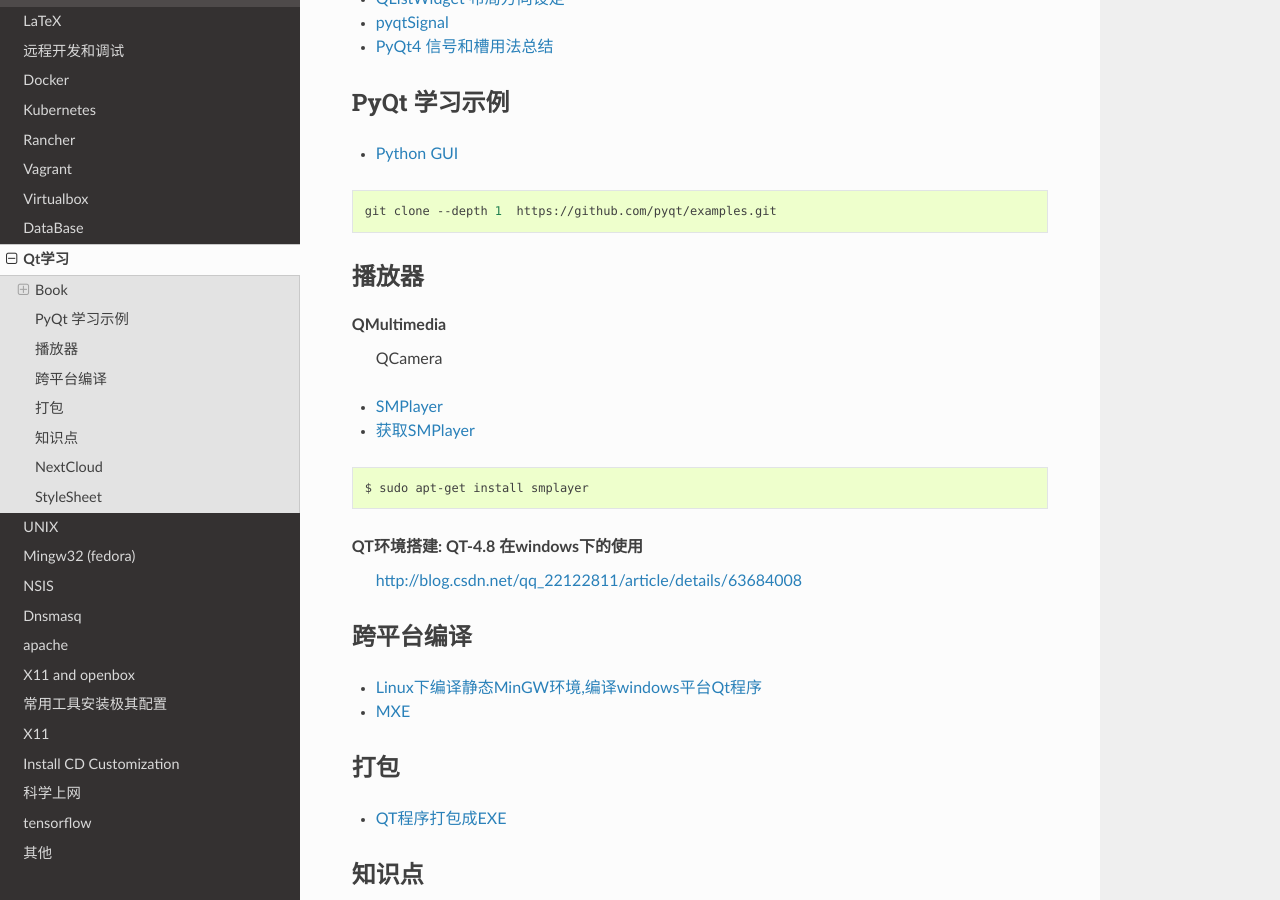
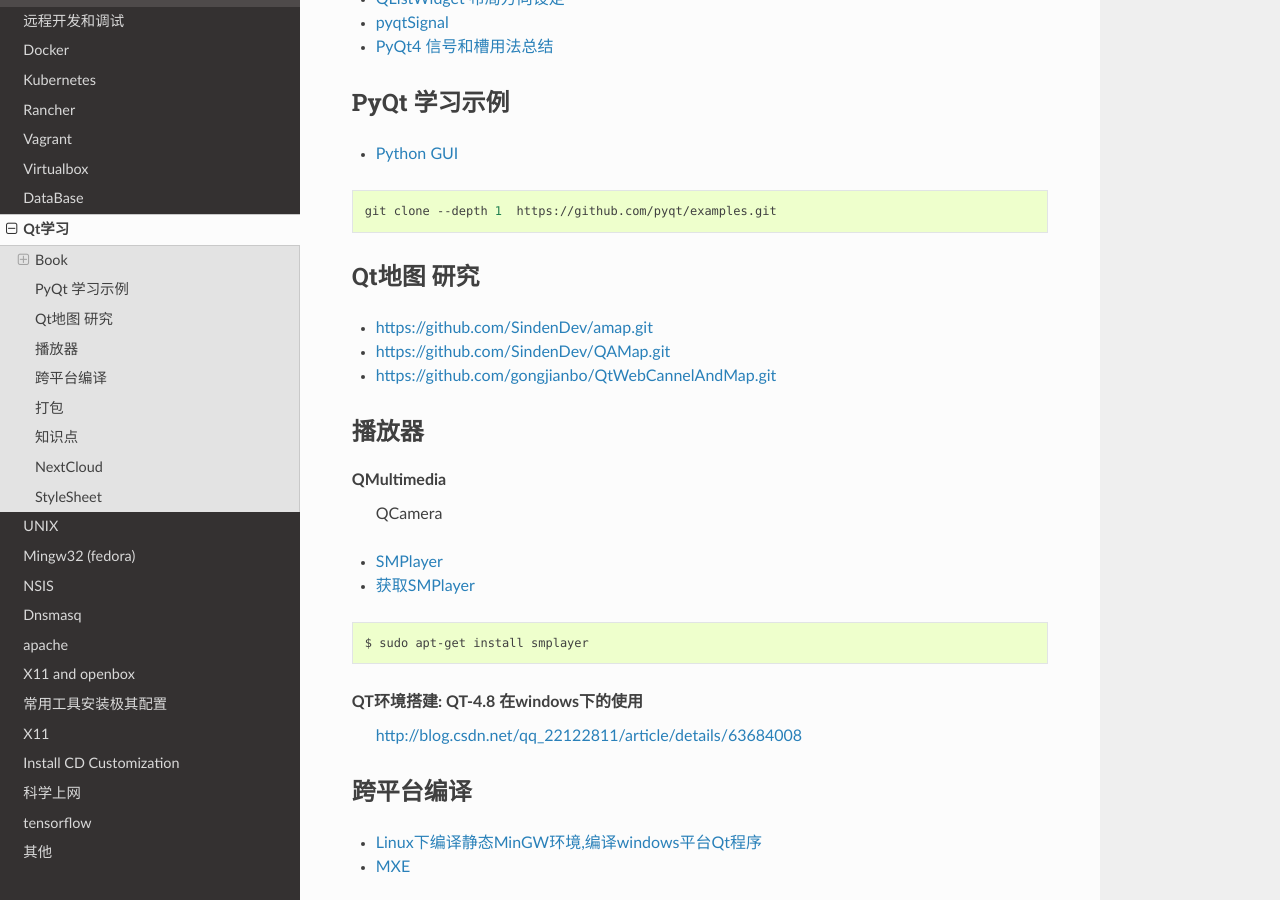
Before and after one commit to my-rds-store/my_space, a Sphinx documentation site: the page built from source/qt/index.rst, in a window 1280 px wide and 900 px high, scrolled down 824 px. Built offline with Sphinx 7.4.7 and the Read the Docs theme 2.0.0, drawn with Linux system fonts in a browser that asks for light colours.

Commit message:
update ...

```diff
--- a/source/qt/index.rst
+++ b/source/qt/index.rst
@@ -52,6 +52,13 @@ PyQt 学习示例
 
     git clone --depth 1  https://github.com/pyqt/examples.git
 
+*******************
+Qt地图  研究
+*******************
+
+* https://github.com/SindenDev/amap.git
+* https://github.com/SindenDev/QAMap.git
+* https://github.com/gongjianbo/QtWebCannelAndMap.git
 
 **********
 播放器
```
